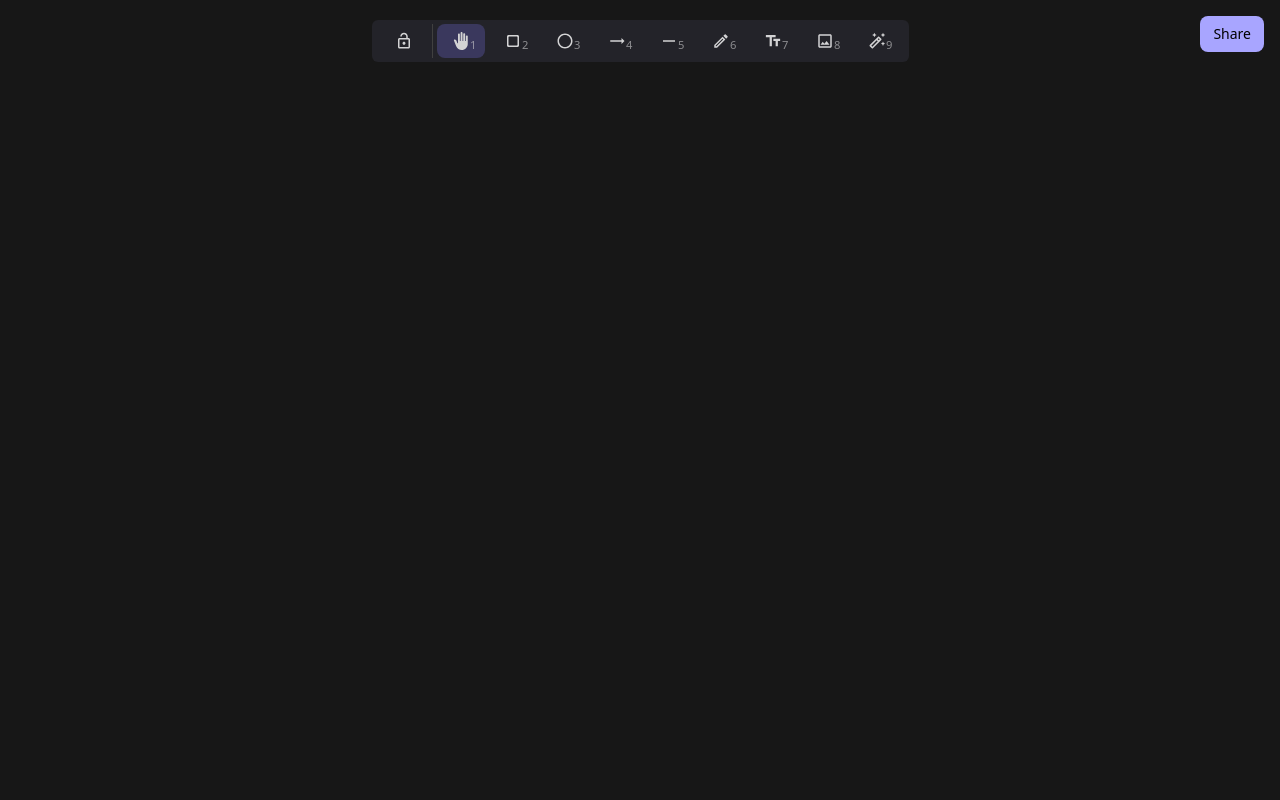
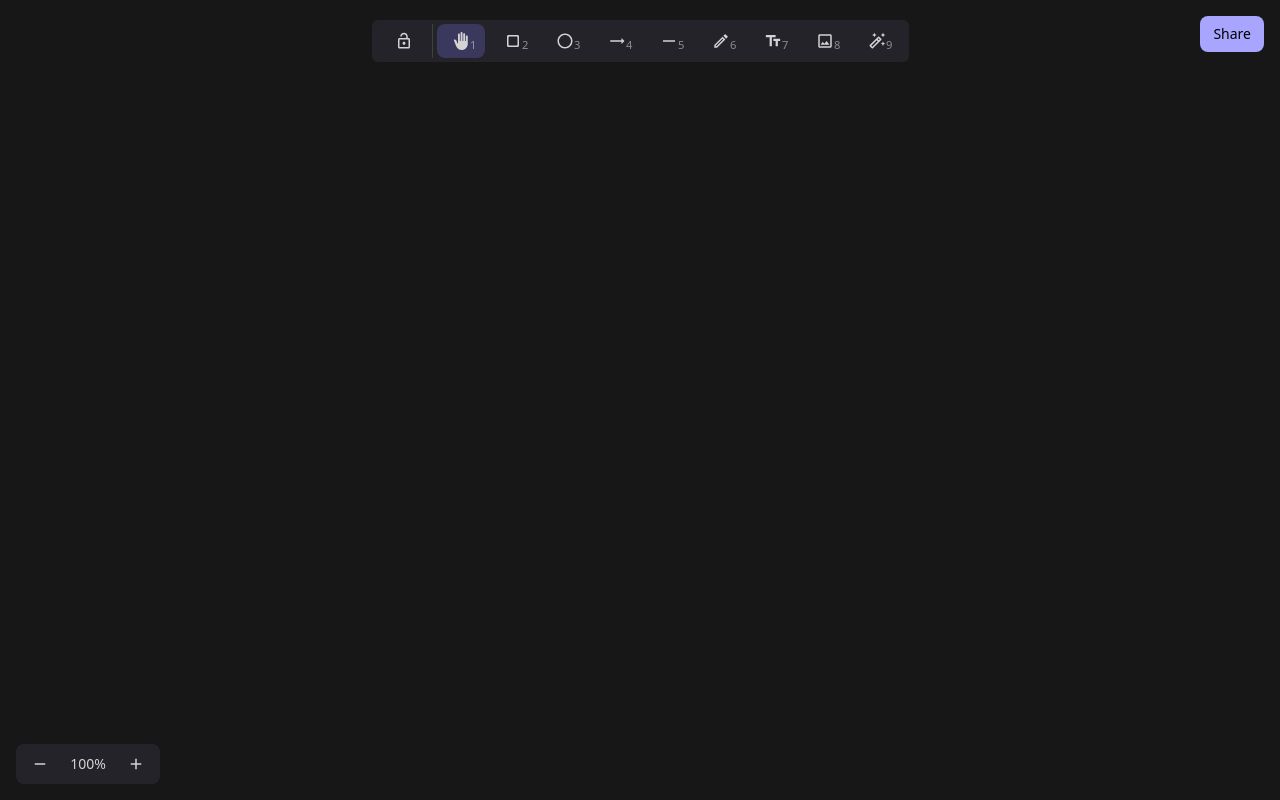
Before and after one commit to parthpatel021/CanvasCraft, a React (Create React App) app in the folder client/: page / in a window 1280 px wide. Built offline with nearby package versions, Linux system fonts and the light colour scheme; no server answers.

Commit message:
Zoom in/out func. added

```diff
--- /dev/null
+++ b/client/src/components/Draw/DrawFooter.jsx
@@ -0,0 +1,80 @@
+import React from 'react';
+import RemoveIcon from '@mui/icons-material/Remove';
+import AddIcon from '@mui/icons-material/Add';
+import ToolButton from './ToolButton';
+
+const DrawFooter = ({ handleCanvasScale, scale }) => {
+    const pannelIconsData = {
+        zoomIn: {
+            name: 'Zoom In',
+            slug: 'zoomIn',
+            cursor: 'cursor-pointer',
+            filledIcon: <AddIcon sx={{ fontSize: 18 }} />,
+            icon: <AddIcon sx={{ fontSize: 18 }} />,
+        },
+        zoomOut: {
+            name: 'Zoom Out',
+            slug: 'zoomOut',
+            cursor: 'cursor-pointer',
+            filledIcon: <RemoveIcon sx={{ fontSize: 18 }} />,
+            icon: <RemoveIcon sx={{ fontSize: 18 }} />,
+        },
+        zoomReset: {
+            name: 'Reset Zoom',
+            slug: 'resetZoom',
+            cursor: 'cursor-pointer',
+            filledIcon: <RemoveIcon sx={{ fontSize: 18 }} />,
+            icon: <>
+                <div className='text-sm peer'>
+                    {Math.round(scale*100) + '%'}
+                </div>
+                <div className='absolute hidden bg-black top-[-50px] left-[-10px] text-[0.75rem] w-[5rem] px-2 py-2 rounded-md peer-hover:block'>
+                    Reset Zoom
+                </div>
+            </>,
+
+        }
+    }
+
+    const handlezoom = (increment) => {
+        if(increment === undefined){
+            handleCanvasScale(100);
+        }
+        else if(increment === true){
+            handleCanvasScale(Math.round(scale*100+10));
+        } else {
+            if(scale > 0.1)
+                handleCanvasScale(Math.round(scale*100-10));
+        }
+    }
+
+    return (
+        <footer className='absolute text-white bottom-4 w-full px-4 flex justify-between'>
+            <div className='flex'>
+                <div className='bg-[#232329] rounded-lg flex items-center h-10'>
+
+                    <ToolButton
+                        {...pannelIconsData.zoomOut}
+                        active={false}
+                        handleClick={() => handlezoom(false)}
+                    />
+                    <ToolButton
+                        {...pannelIconsData.zoomReset}
+                        active={false}
+                        handleClick={() => handlezoom(undefined)}
+                    />
+                    <ToolButton
+                        {...pannelIconsData.zoomIn}
+                        active={false}
+                        handleClick={() => handlezoom(true)}
+                    />
+                </div>
+            </div>
+            <div>
+
+            </div>
+        </footer>
+    )
+}
+
+export default DrawFooter
--- a/client/src/components/Draw/Session.jsx
+++ b/client/src/components/Draw/Session.jsx
@@ -48,7 +48,7 @@ const SessionBackCard = ({ sessionId }) => {
     const [isCopyClicked, setIsCopyClicked] = useState(false);
     const navigate = useNavigate();
     const handleCopyClick = () => {
-        navigator.clipboard.writeText(`https://excalidraw.com/?room=${sessionId}`);
+        navigator.clipboard.writeText(`https://canvascraft.onrender.com/?room=${sessionId}`);
         setIsCopyClicked(true);
 
         setTimeout(() => {
@@ -83,7 +83,7 @@ const SessionBackCard = ({ sessionId }) => {
                             <input
                                 type="text"
                                 placeholder='Your Name'
-                                value={`https://excalidraw.com/?room=${sessionId}`}
+                                value={`https://canvascraft.onrender.com/?room=${sessionId}`}
                                 className='w-full bg-transparent outline-none focus:outline-none text-[1rem] cursor-text'
                                 disabled={true}
                             />
--- a/client/src/components/Draw/ToolBar.jsx
+++ b/client/src/components/Draw/ToolBar.jsx
@@ -1,5 +1,5 @@
 import React, { useState } from 'react'
-import ToolIcon from './ToolIcon'
+import ToolButton from './ToolButton'
 import toolbarData, { lockIconData } from '../../utils/toolbarData';
 import { useTool } from '../../hooks/useTool';
 
@@ -9,20 +9,20 @@ const ToolBar = () => {
     <div className='dark:bg-[#232329] dark:text-white absolute top-5  px-2 py-1 rounded-md z-2'>
       <div className='flex justify-between items-center divide-x divide divide-neutral-700'>
         <div className='pr-1'>
-          <ToolIcon
+          <ToolButton
             {...lockIconData}
             active={tool.toolLock}
-            setSelection={() => setTool((prev) => ({...prev, toolLock: !prev.toolLock}))}
+            handleClick={() => setTool((prev) => ({...prev, toolLock: !prev.toolLock}))}
           />
         </div>
 
         <div className='flex justify-center items-center gap-1 pl-1'>
           {toolbarData.map((d) =>
-            <ToolIcon
+            <ToolButton
               key={d.name}
               {...d}
               active={d.slug === tool.selectedTool}
-              setSelection={() =>  setTool((prev) => ({...prev, selectedTool: d.slug, cursor: d.cursor}))}
+              handleClick={() =>  setTool((prev) => ({...prev, selectedTool: d.slug, cursor: d.cursor}))}
             />
           )}
 
--- /dev/null
+++ b/client/src/components/Draw/ToolButton.jsx
@@ -0,0 +1,18 @@
+import React from 'react'
+const ToolButton = ({ name, icon, filledIcon, numShortcut, active, handleClick}) => {
+  return (
+    <div
+      className={`flex justify-center items-center w-9 px-6 py-2 relative rounded-lg  hover:cursor-pointer ${active ? 'bg-[#403E6A] hover:' : 'hover:bg-neutral-700'} opacity-80`}
+      onClick={() => handleClick()}
+    >
+        {active === true ? filledIcon : icon}
+        {numShortcut &&
+          <p className='text-[0.7rem] absolute bottom-1 right-2 opacity-60'>
+            {numShortcut}
+          </p>
+        }
+    </div>
+  )
+}
+
+export default ToolButton
--- a/client/src/components/Draw/ToolIcon.jsx
+++ /dev/null
@@ -1,14 +0,0 @@
-import React from 'react'
-const ToolIcon = ({ name, icon, filledIcon, numShortcut, active, setSelection}) => {
-  return (
-    <div
-      className={`flex justify-center items-center w-9 px-6 py-2 relative rounded-lg  hover:cursor-pointer ${active ? 'bg-[#403E6A] hover:' : 'hover:bg-neutral-700'} opacity-80`}
-      onClick={() => setSelection()}
-    >
-        {active === true ? filledIcon : icon}
-        <p className='text-[0.7rem] absolute bottom-1 right-2 opacity-60'>{numShortcut ? numShortcut : null}</p>
-    </div>
-  )
-}
-
-export default ToolIcon
--- a/client/src/pages/Draw.jsx
+++ b/client/src/pages/Draw.jsx
@@ -8,6 +8,7 @@ import updateOneElement from '../utils/Element/updateElement';
 import { useLocation } from 'react-router-dom';
 import queryString from 'query-string';
 import { io } from 'socket.io-client';
+import DrawFooter from '../components/Draw/DrawFooter';
 
 const Draw = () => {
     const { tool } = useTool();
@@ -20,6 +21,11 @@ const Draw = () => {
     });
     const [elements, setElements] = useState([]);
     const [sessionCard, setSessionCard] = useState(false);
+    const [stage, setStage] = useState({
+        scale: 1,
+        x: 0,
+        y: 0,
+    })
 
     const location = useLocation();
     const [sessionId, setSessionId] = useState(undefined);
@@ -50,7 +56,7 @@ const Draw = () => {
 
     const handleMouseMove = (event) => {
         setMouse((prev) => {
-            return { ...prev, x: event.clientX, y: event.clientY }
+            return { ...prev, x: event.clientX/stage.scale, y: event.clientY/stage.scale }
         })
     }
 
@@ -103,10 +109,14 @@ const Draw = () => {
         canvas.height = window.innerHeight;
         const ctx = canvas.getContext('2d');
 
+        ctx.scale(stage.scale, stage.scale);
+
         elements.forEach(element => drawElement(element, ctx))
-    }, [elements, sessionId, socket]);
+    }, [elements, sessionId, socket, stage]);
 
-
+    const handleCanvasScale = (newScale) => {
+        setStage(prev => ({...prev, scale: newScale/100}));
+    }
 
     return (
         <div className={`h-screen dark:bg-neutral-900 bg-white flex justify-center items-center ${tool.cursor}`}>
@@ -119,11 +129,16 @@ const Draw = () => {
             </button>
             {sessionCard ? <Session closeSessionCard={() => setSessionCard(false)} sessionId={sessionId} /> : null}
 
+            <DrawFooter handleCanvasScale={handleCanvasScale} scale={stage.scale}/>
+
             <canvas
                 onMouseMove={handleMouseMove}
                 onMouseDown={handleMouseDown}
                 onMouseUp={handleMouseUp}
-                ref={canvasRef}>Drawing Canvas</canvas>
+                ref={canvasRef}
+            >
+                Drawing Canvas
+            </canvas>
         </div>
     )
 }
```
Also changed, not shown: 2 other files (tests, documents, lock files or other folders).
